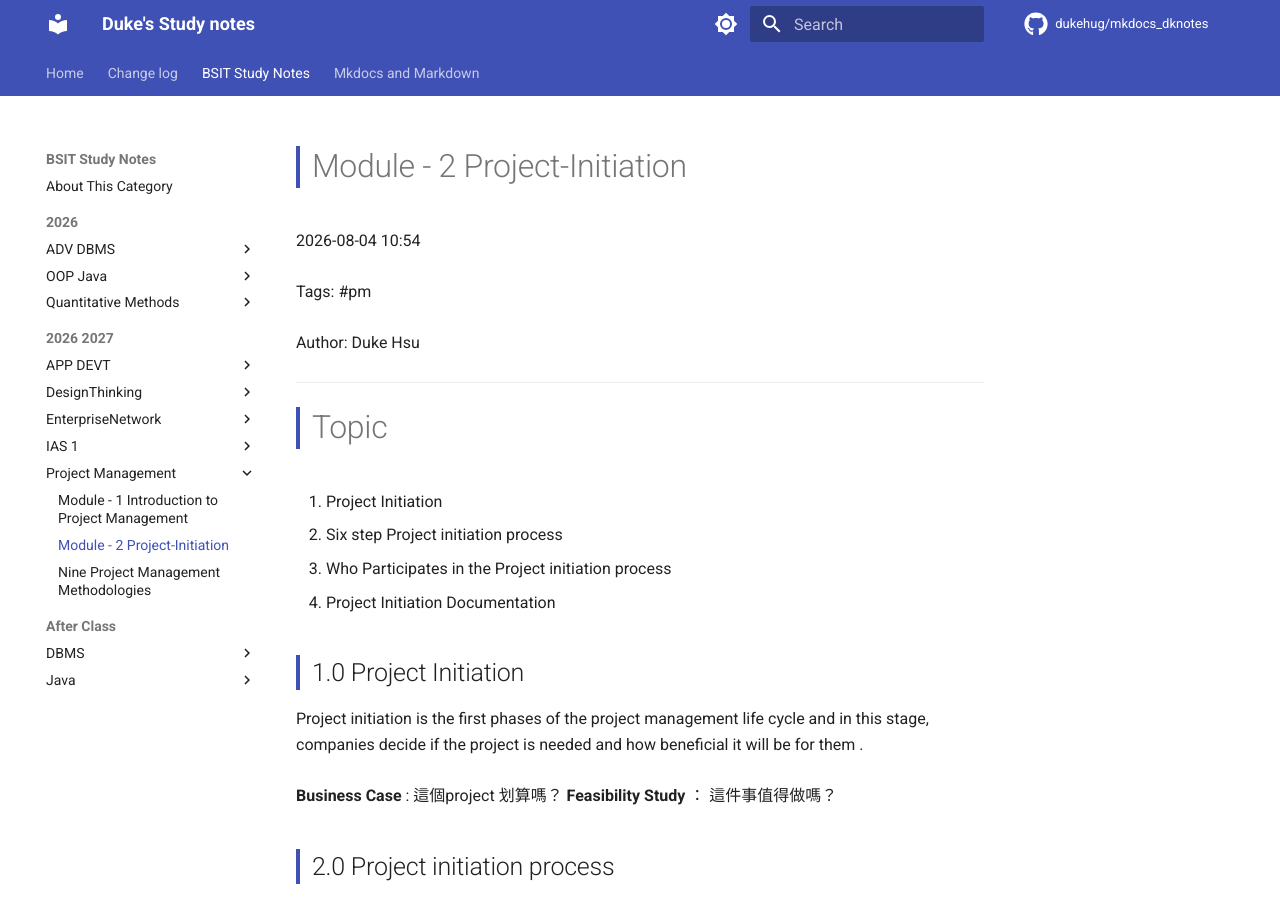
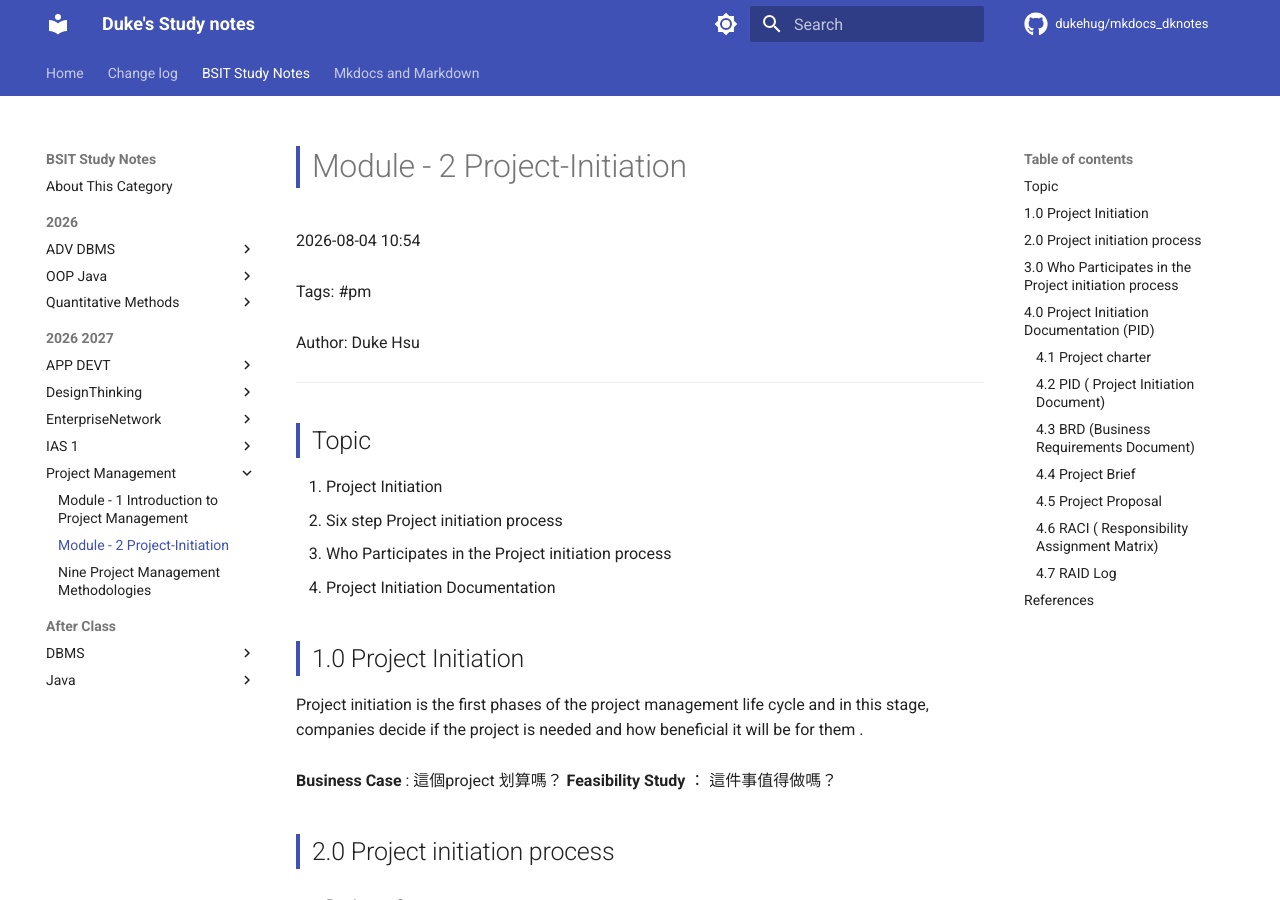
Before and after one commit to dukehug/mkdocs_dknotes, an MkDocs documentation site: the page built from docs/BSIT_Study_Notes/2026-2027/Project-Management/Module_2_Project-Initiation.md, in a window 1280 px wide and 900 px high. Built offline with MkDocs 1.6.1 and Material for MkDocs 9.7.7, drawn with Linux system fonts in a browser that asks for light colours; comment, search, counter and statistics services are not loaded.

Commit message:
update notes: Sat Aug 22 11:54:35 PM CST 2026

```diff
--- a/docs/BSIT_Study_Notes/2026-2027/Project-Management/Module_2_Project-Initiation.md
+++ b/docs/BSIT_Study_Notes/2026-2027/Project-Management/Module_2_Project-Initiation.md
@@ -9,7 +9,7 @@ Author:  Duke Hsu
 
 ---
 
-# Topic
+## Topic
 
 1.  Project Initiation
 2. Six step Project initiation process
```
Also changed, not shown: docs/BSIT_Study_Notes/2026-2027/APP-DEVT/Module-2_AI-In_Software_Development.md (+1 -1 lines), docs/BSIT_Study_Notes/2026-2027/APP-DEVT/Module_3_Microsoft_Power_Apps_with_Canvas_Apps.md (+1 -1 lines), docs/BSIT_Study_Notes/2026-2027/APP-DEVT/Prelim_Exercise3_DukeHsu.md (+1 -1 lines), docs/BSIT_Study_Notes/2026-2027/EnterpriseNetwork/Cisco_2950_Configuration.md (+1 -1 lines).
